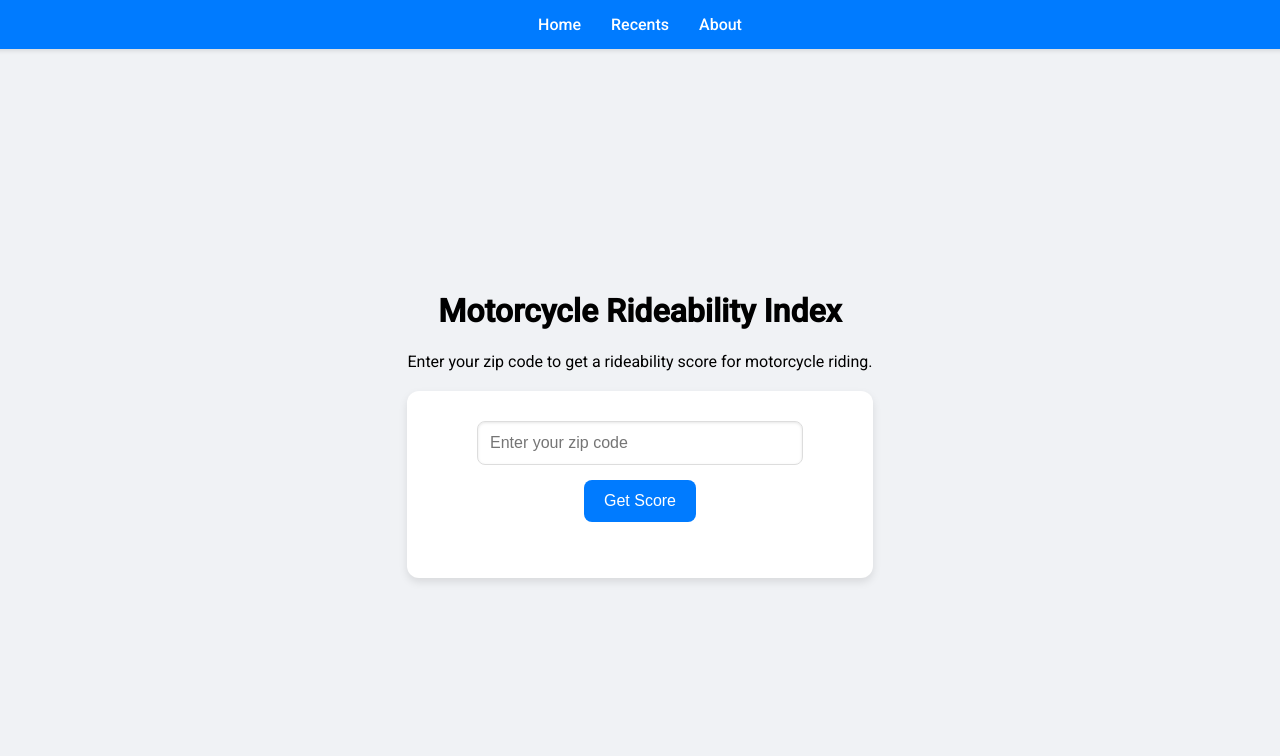
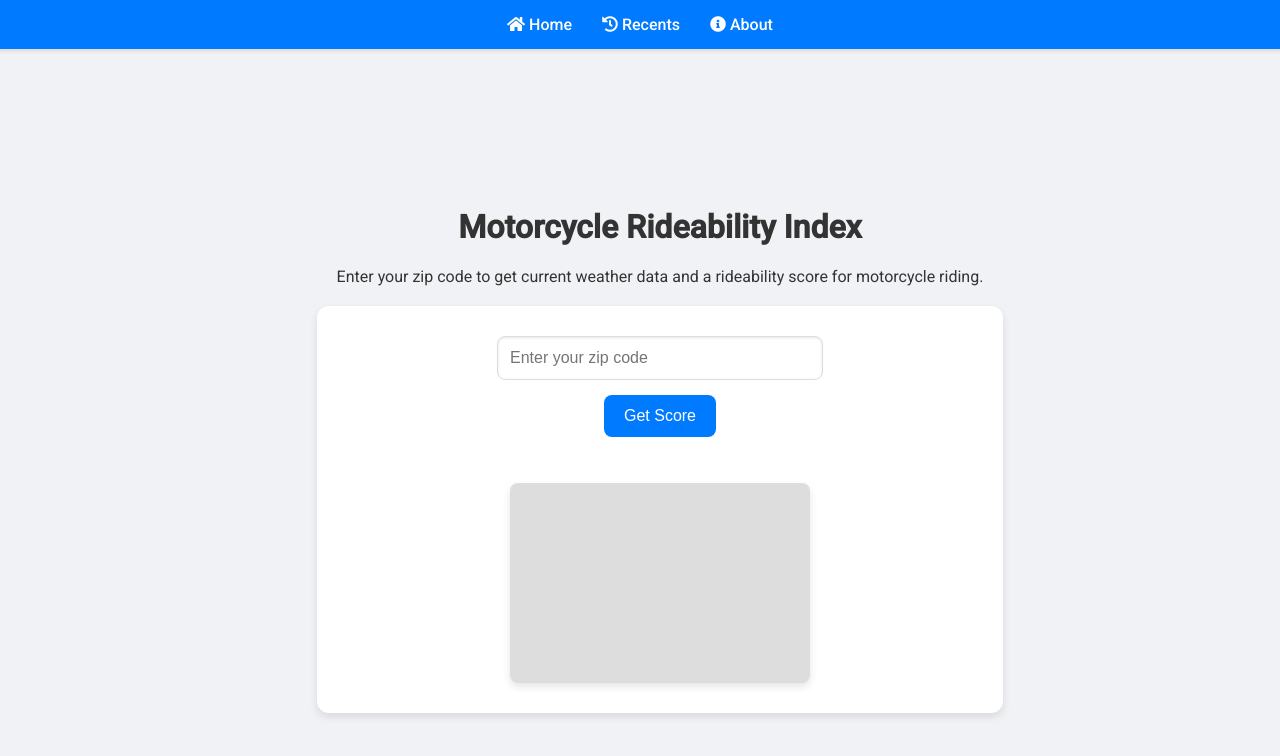
Before and after one commit to manovay/rideability-front-end, a website: page src/frontend/index.html in a window 1280 px wide. Drawn offline with Linux system fonts and the light colour scheme.

Commit message:
icons and hover effect

```diff
--- a/src/frontend/index.html
+++ b/src/frontend/index.html
@@ -1,48 +1,51 @@
 <!DOCTYPE html>
 <html lang="en">
 <head>
-  <!-- Sets up strucutre/stylesheet -->
+  <!-- Sets up structure/stylesheet -->
   <meta charset="UTF-8">
   <meta name="viewport" content="width=device-width, initial-scale=1.0">
   <title>Motorcycle Rideability Index</title>
   <link rel="stylesheet" href="style.css">
   <link href="https://fonts.googleapis.com/css2?family=Roboto:wght@400;500&display=swap" rel="stylesheet">
+  <link rel="stylesheet" href="https://cdnjs.cloudflare.com/ajax/libs/font-awesome/5.15.3/css/all.min.css"> <!-- Added Font Awesome for icons -->
 </head>
 
 <body>
   <!-- Nav bar on top of screen and what not-->
   <header class="navbar">
-    <a href="#" onclick="showHome()">Home</a>
-    <a href="#" onclick="showRecents()">Recents</a>
-    <a href="#" onclick="showAbout()">About</a>
+    <a href="#" onclick="showHome()"><i class="fas fa-home"></i> Home</a> <!-- Added icon -->
+    <a href="#" onclick="showRecents()"><i class="fas fa-history"></i> Recents</a> <!-- Added icon -->
+    <a href="#" onclick="showAbout()"><i class="fas fa-info-circle"></i> About</a> <!-- Added icon -->
   </header>
 
   <main>
-    <!--Home View-->
+    <!-- Home View -->
     <div id="home-view" class="view active">
       <h1>Motorcycle Rideability Index</h1>
-      <p>Enter your zip code to get a rideability score for motorcycle riding.</p>
+      <p>Enter your zip code to get current weather data and a rideability score for motorcycle riding.</p>
 
-      <!-- Search Box-->
+      <!-- Search Box -->
       <div class="search-container">
         <input type="text" id="zip-input" class="search-bar" placeholder="Enter your zip code">
         <button id="get-score-button">Get Score</button>
         <p id="error-message" class="error-message"></p>
+        <div class="placeholder-image"></div> <!-- Placeholder for an image -->
       </div>
     </div>
 
-    <!-- Recents Vie-->
+    <!-- Recents View -->
     <div id="recents-view" class="view" style="display: none;">
       <!-- Will eventually show recent searches once back end is set up -->
       <h2>Recent Searches</h2>
       <p>Placeholder for recent searches</p>
+      <div class="placeholder-image"></div> <!-- Placeholder for an image -->
     </div>
 
-    <!--Results View -->
+    <!-- Results View -->
     <div id="results-view" class="view" style="display: none;">
       <h2 id="results-location">Location Name</h2>
 
-      <!-- all the data taken from API -->
+      <!-- All the data taken from API -->
       <div class="weather-data">
         <p><strong>Temperature:</strong> <span id="temperature"></span> °C</p>
         <p><strong>Humidity:</strong> <span id="humidity"></span> %</p>
@@ -52,11 +55,11 @@
         <p><strong>Wind Speed:</strong> <span id="wind"></span> m/s</p>
         <p><strong>Rideability Score:</strong> <span id="rideability-score"></span></p>
       </div>
-      <!-- to go back to main page, get another one -->
+      <!-- To go back to main page, get another one -->
       <button class="back-button" onclick="showHome()">Check Another Location</button>
     </div>
 
-    <!-- About View-->
+    <!-- About View -->
     <div id="about-view" class="view" style="display: none;">
       <h1>About</h1>
       <p>This application fetches weather data and calculates a rideability score based on current conditions. It is designed to help motorcyclists decide whether it is safe to ride.</p>
@@ -68,6 +71,9 @@
         <li>Temperature: Below 0°C subtracts 2 points, above 30°C subtracts 2 points, between 5°C and 25°C subtracts 1 point</li>
         <li>Wind: Above 5 m/s subtracts 1 point, above 10 m/s subtracts 2 points</li>
       </ul>
+    </div>
+
+
   </main>
   <script src="app.js"></script>
 </body>
--- a/src/frontend/style.css
+++ b/src/frontend/style.css
@@ -8,8 +8,9 @@ body {
   flex-direction: column;
   align-items: center;
   justify-content: center;
-    height: 100vh;
+  min-height: 100vh;
   text-align: center;
+  color: #333;
 }
 
 .navbar {
@@ -21,6 +22,7 @@ body {
   box-shadow: 0 2px 4px rgba(0, 0, 0, 0.1);
   position: fixed;
   top: 0;
+  z-index: 1000;
 }
 
 .navbar a {
@@ -28,6 +30,7 @@ body {
   text-decoration: none;
   margin: 0 15px;
   font-weight: 500;
+  transition: text-decoration 0.3s;
 }
 
 .navbar a:hover {
@@ -36,7 +39,10 @@ body {
 
 .view {
   display: none;
-    margin-top: 70px; /* account for fixed navbar */
+  margin-top: 100px; /* account for fixed navbar */
+  padding: 20px;
+  width: 100%;
+  max-width: 800px;
 }
 
 .view.active {
@@ -52,10 +58,16 @@ body {
   border-radius: 12px;
   box-shadow: 0 4px 8px rgba(0, 0, 0, 0.1);
   margin-top: 20px;
+  transition: transform 0.3s;
+}
+
+.search-container:hover {
+  transform: scale(1.02);
 }
 
 .search-bar {
-    width: 300px;
+  width: 100%;
+  max-width: 300px;
   padding: 12px;
   border-radius: 8px;
   border: 1px solid #ddd;
@@ -72,11 +84,12 @@ body {
   color: white;
   font-size: 16px;
   cursor: pointer;
-    transition: background-color 0.3s;
+  transition: background-color 0.3s, transform 0.3s;
 }
 
 button:hover {
   background-color: #0056b3;
+  transform: scale(1.05);
 }
 
 .error-message {
@@ -91,10 +104,11 @@ body {
   border-radius: 12px;
   box-shadow: 0 4px 8px rgba(0, 0, 0, 0.1);
   margin-top: 20px;
+  transition: transform 0.3s;
 }
 
-  .weather-data p {
-    margin: 10px 0;
+.weather-data:hover {
+  transform: scale(1.02);
 }
 
 button.back-button {
@@ -105,3 +119,30 @@ body {
 button.back-button:hover {
   background-color: #5a6268;
 }
+
+/* Placeholder for images */
+.placeholder-image {
+  width: 100%;
+  max-width: 300px;
+  height: 200px;
+  background-color: #ddd;
+  border-radius: 8px;
+  margin-top: 20px;
+  box-shadow: 0 4px 8px rgba(0, 0, 0, 0.1);
+}
+
+/* Responsive design */
+@media (max-width: 600px) {
+  .search-bar {
+    width: 100%;
+  }
+  .search-container {
+    padding: 20px;
+  }
+  .navbar {
+    flex-direction: column;
+  }
+  .navbar a {
+    margin: 10px 0;
+  }
+}
```
Also changed, not shown: package.json (+4 -4 lines), src/frontend/app.js (line endings or trailing spaces), 2 other files. Lines whose indentation alone changed are shown as unchanged.
